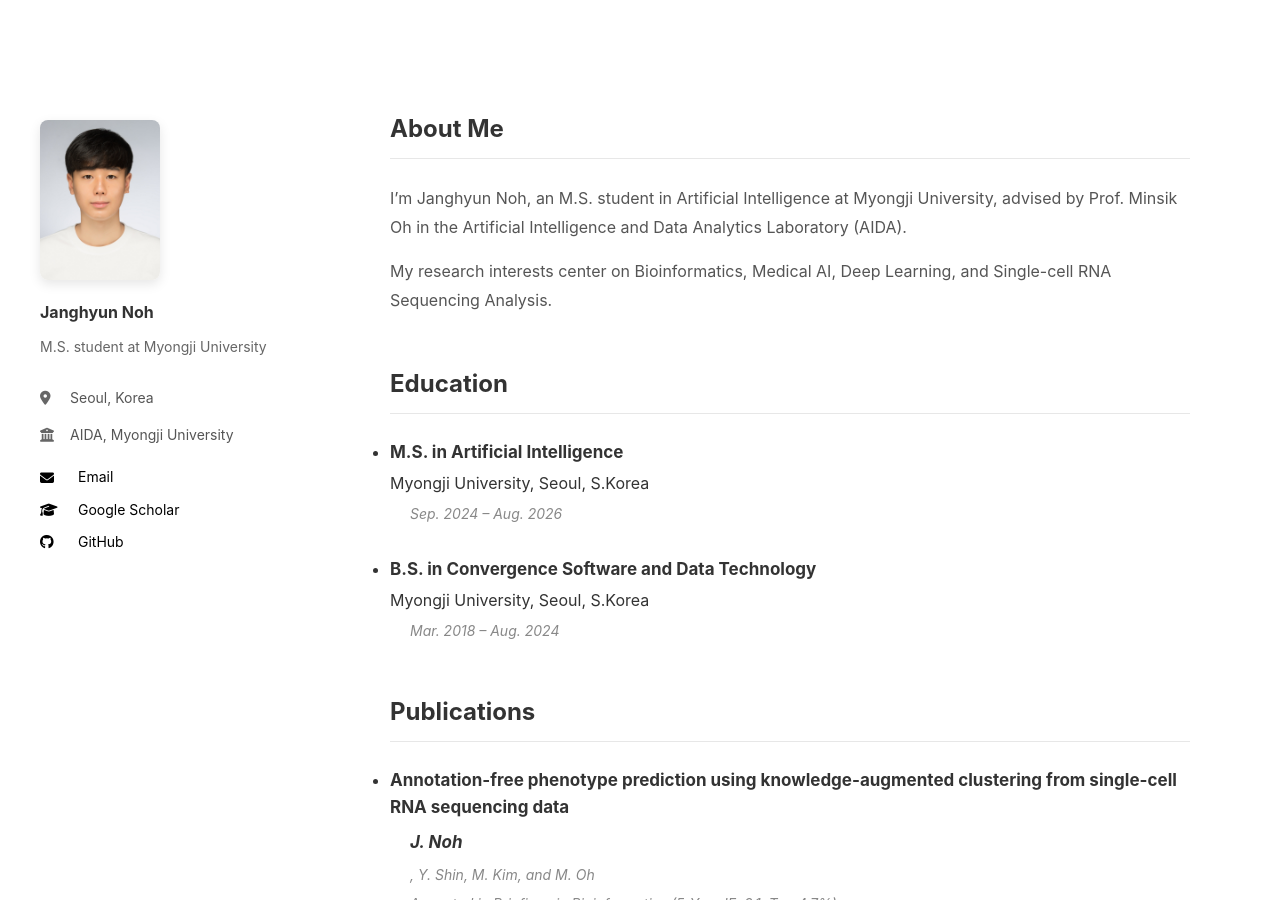
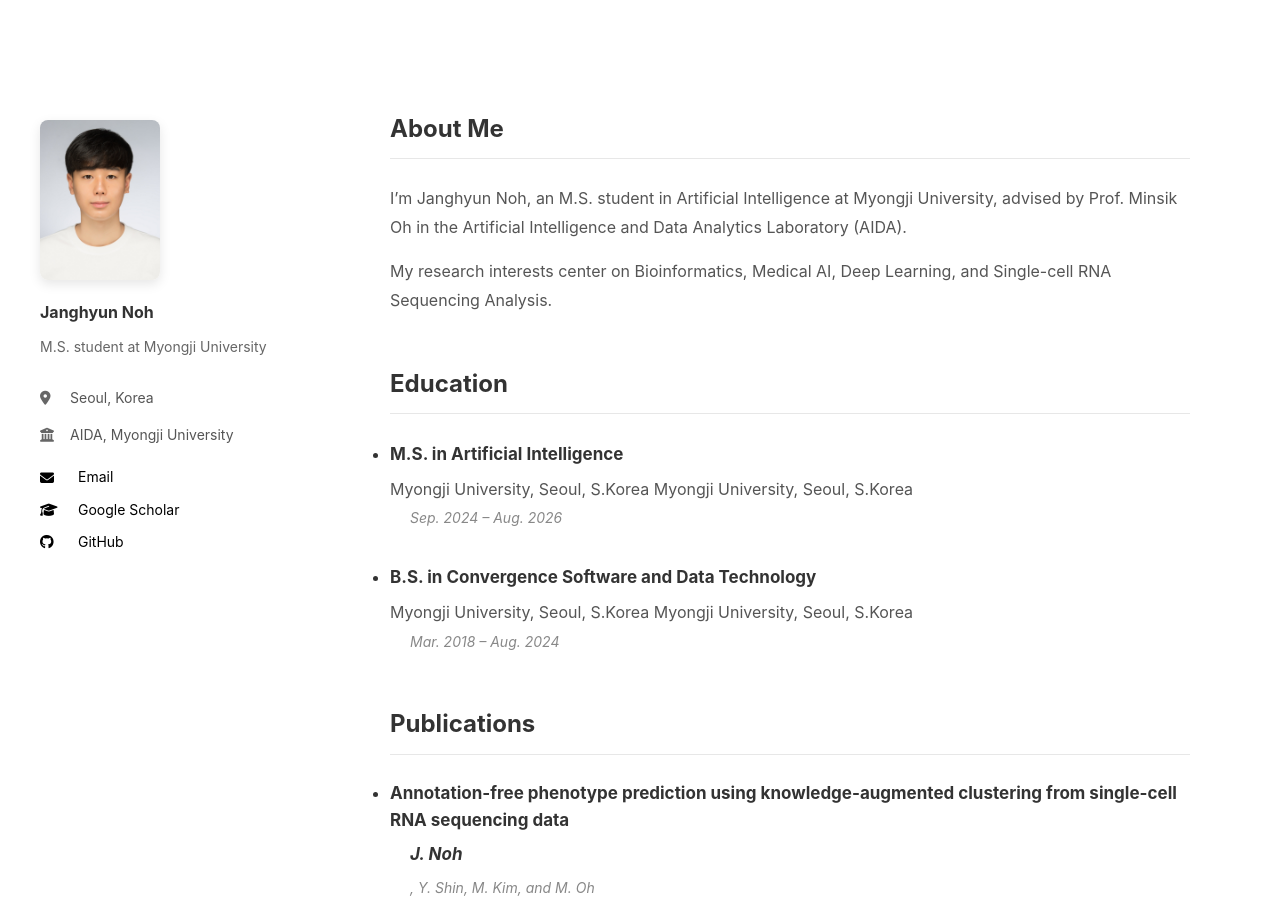
Before and after one commit to janghyunnoh/janghyunnoh.github.io, a Jekyll site: the page built from index.md, in a window 1280 px wide and 900 px high. Built offline with Jekyll 4.4.1, drawn with Linux system fonts in a browser that asks for light colours.

Commit message:
Adjust education section for cleaner school and period layout

```diff
--- a/index.md
+++ b/index.md
@@ -12,10 +12,12 @@ My research interests center on Bioinformatics, Medical AI, Deep Learning, and S
 ## Education
 
 - **M.S. in Artificial Intelligence** Myongji University, Seoul, S.Korea
-  <p class="education-period"><em>Sep. 2024 – Aug. 2026</em></p>
+  Myongji University, Seoul, S.Korea<br>
+  <span class="education-period"><em>Sep. 2024 – Aug. 2026</em></span>
 
 - **B.S. in Convergence Software and Data Technology** Myongji University, Seoul, S.Korea
-  <p class="education-period"><em>Mar. 2018 – Aug. 2024</em></p>
+  Myongji University, Seoul, S.Korea<br>
+  <span class="education-period"><em>Mar. 2018 – Aug. 2024</em></span>
 
 ## Publications
 
```
